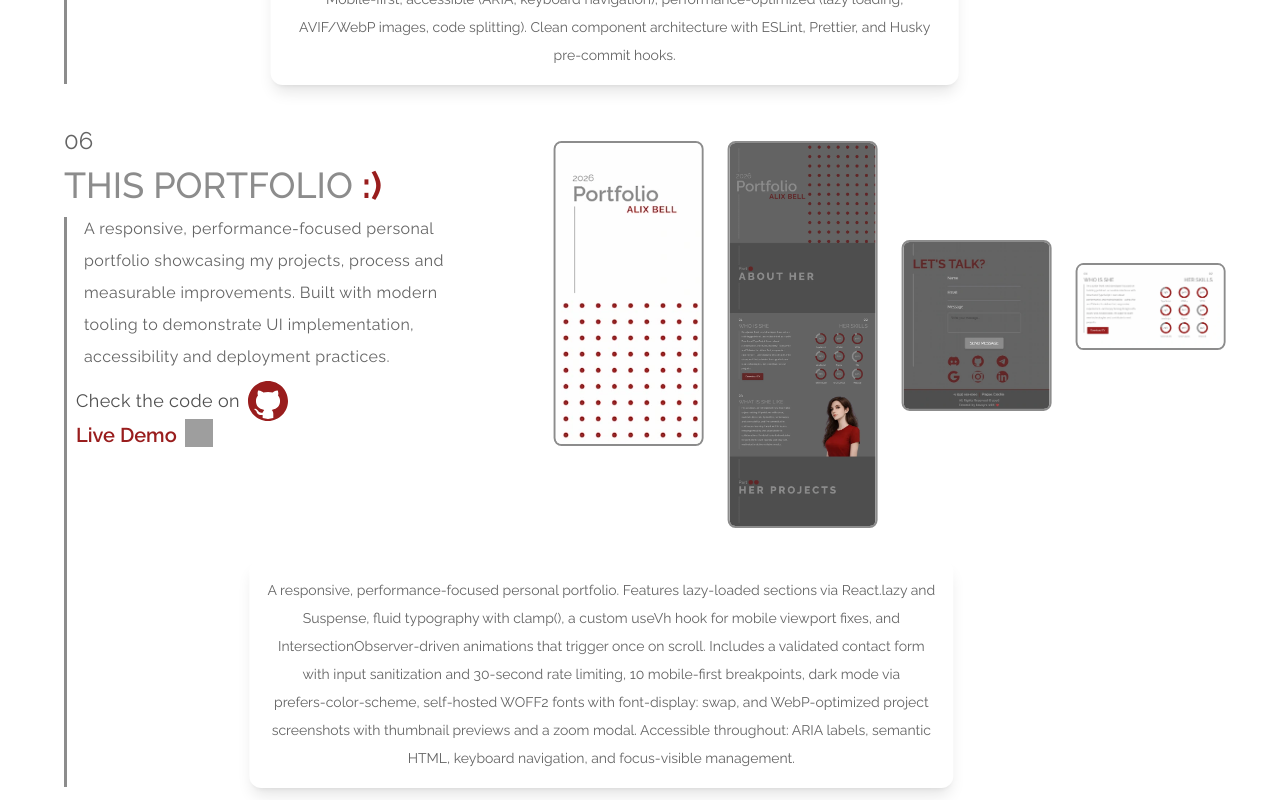
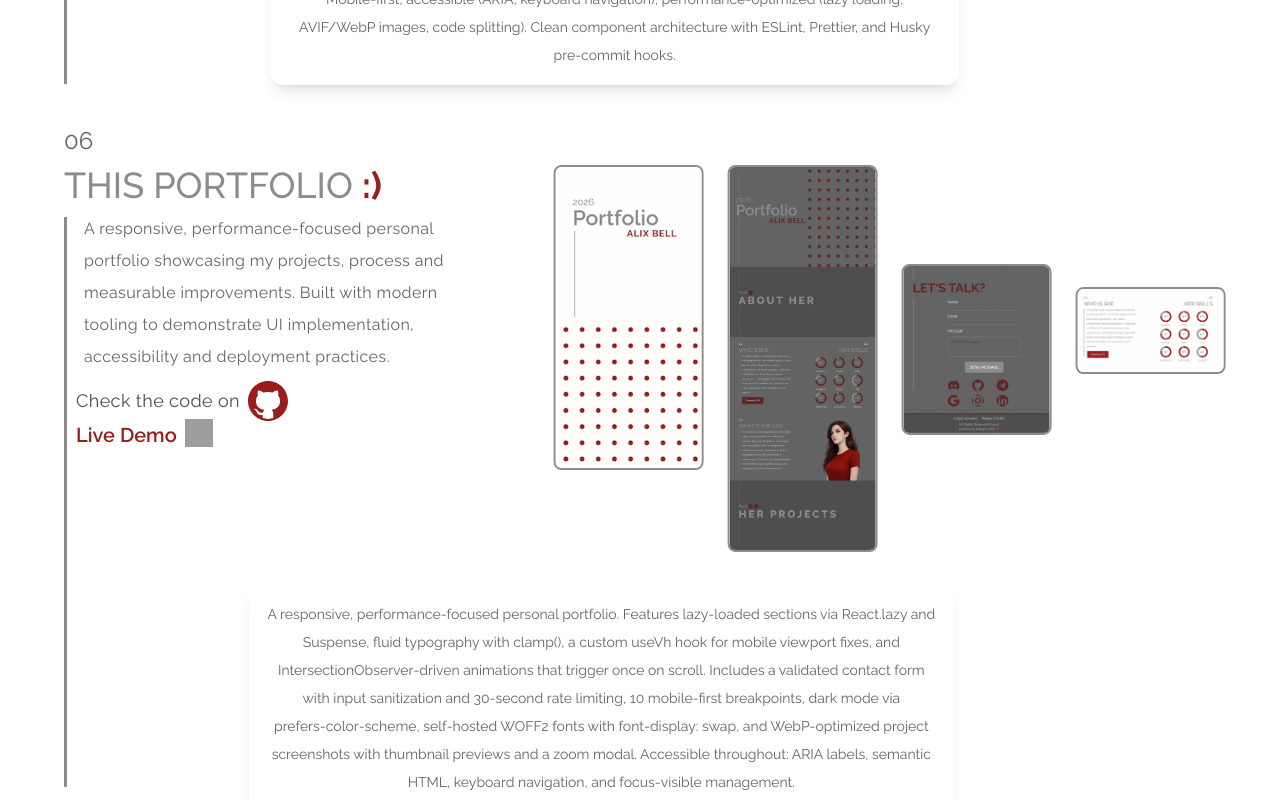
Before and after one commit to bavayra/Portfolio, a React (Vite) app: page / in a window 1280 px wide. Shown: the part 4300-5100 px from the top of the page. Built offline with nearby package versions, Linux system fonts and the light colour scheme; grey boxes are pictures that could not be loaded.

Commit message:
style(360): lowered imgs with mt, increased pb for the project sections. Added my for the tech stack element

```diff
--- a/src/components/ProjectScreen.tsx
+++ b/src/components/ProjectScreen.tsx
@@ -57,7 +57,7 @@ const ProjectScreen = (props: ProjectScreenProps) => {
             />
           ))}
         </div>
-        <p className="text-center text-xs tablet-sm:text-base desktop-md:-translate-x-1/3 bg-section-title w-60 p-2 mx-auto rounded-lg text-accent-red font-semibold desktop-sm:hidden tracking-wide">
+        <p className="text-center text-xs tablet-sm:text-base desktop-md:-translate-x-1/3 bg-section-title w-60 p-2 mx-auto rounded-lg text-accent-red font-semibold desktop-sm:hidden my-2 tracking-wide">
           {props.technologies.join(", ")}
         </p>
       </div>
--- a/src/index.css
+++ b/src/index.css
@@ -127,7 +127,7 @@
   --contacts-div-bot-height: 448px;
 
   --portfolio-screen-div-top: 384px;
-  --portfolio-screen-div-height: 1116px;
+  --portfolio-screen-div-height: 1058px;
 }
 
 #dot-pattern-svg {
@@ -153,10 +153,10 @@
     --block-div-xl-h: 332px;
 
     --weather-screen-div-top: 472px;
-    --weather-screen-div-height: 1078px;
+    --weather-screen-div-height: 1086px;
 
     --shelter-screen-div-top: 408px;
-    --shelter-screen-div-height: 1112px;
+    --shelter-screen-div-height: 1128px;
   }
 }
 
--- a/src/sections/Portfolio.tsx
+++ b/src/sections/Portfolio.tsx
@@ -11,7 +11,7 @@ export const Portfolio = () => {
   return (
     <section
       id="projects"
-      className="relative desktop-lg:ml-10 pt-8 h-auto desktop-md:pt-0 pb-16 ml-3 tablet-sm:ml-12"
+      className="relative desktop-lg:ml-10 pt-8 h-auto desktop-md:pt-0 pb-20 ml-3 tablet-sm:ml-12"
     >
       <Divider
         widthPx="var(--hero-div-w)"
@@ -44,7 +44,7 @@ export const Portfolio = () => {
           topPx="var(--portfolio-screen-div-top)"
           className="desktop-sm:hidden"
         />
-        <div className="desktop-sm:col-start-2 desktop-sm:row-start-1 desktop-sm:row-span-2 ml-3 rounded-xl">
+        <div className="desktop-sm:col-start-2 desktop-sm:row-start-1 desktop-sm:row-span-2 ml-3 phone-sm:mt-6 rounded-xl">
           <ProjectScreen
             title={project.title}
             description={project.description}
```
